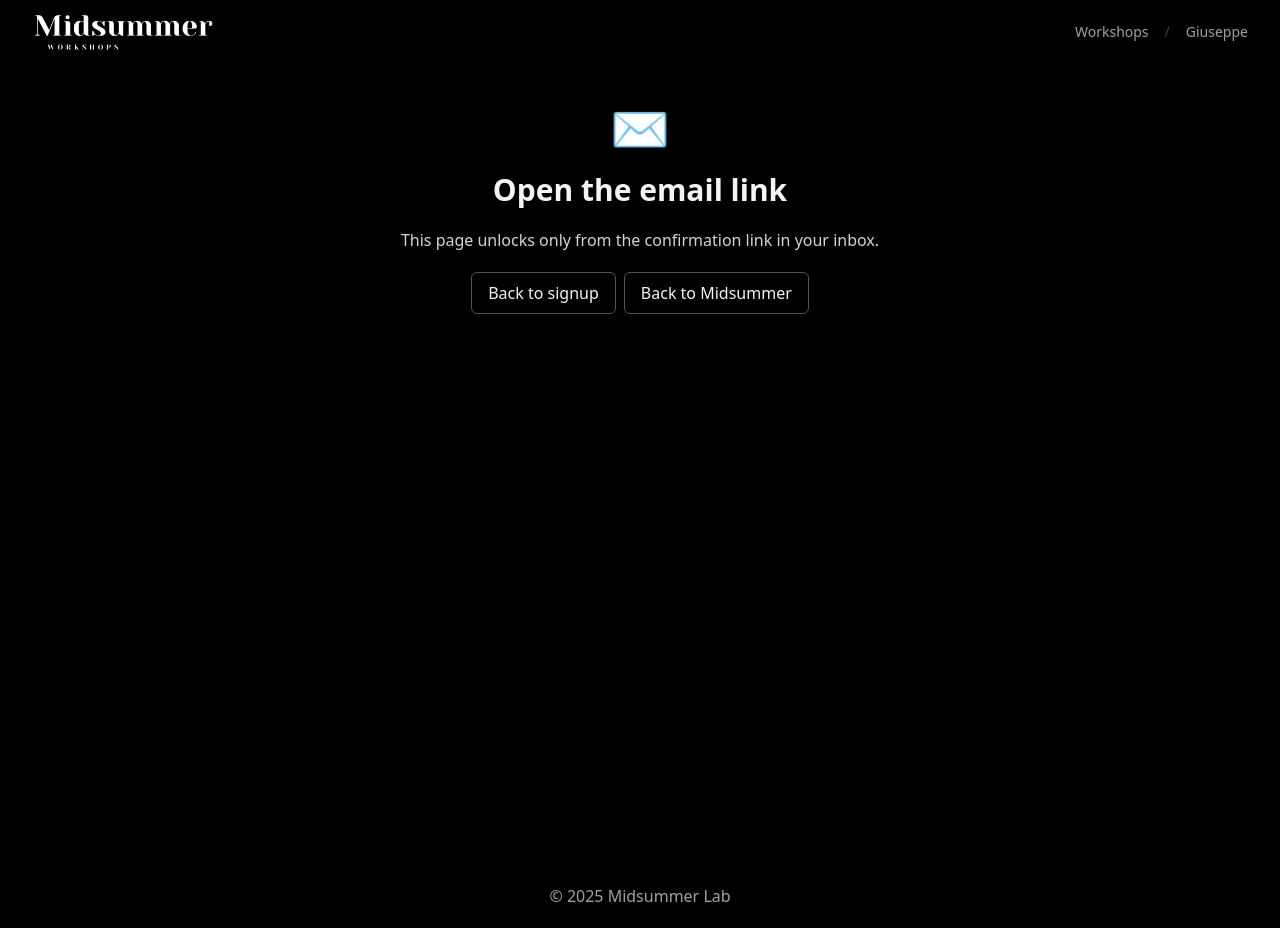
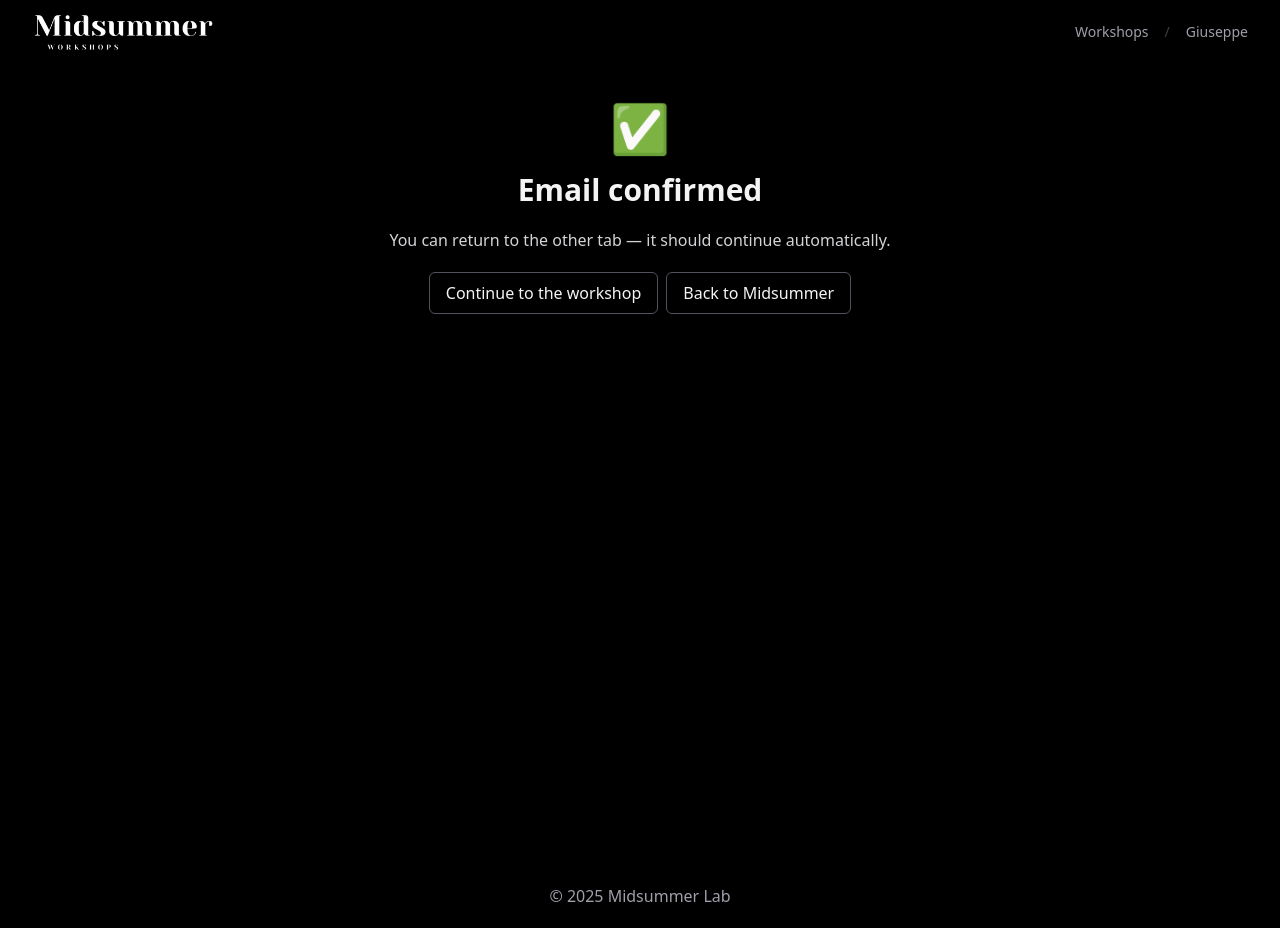
Before and after one commit to giosolazzo/midsummer, a Next.js app: page /midsummer/1/confirmed in a window 1280 px wide. Built offline with nearby package versions, Linux system fonts and the light colour scheme.

Commit message:
Fix Buttondown gate flow

```diff
--- a/src/app/midsummer/[slug]/confirmed/page.tsx
+++ b/src/app/midsummer/[slug]/confirmed/page.tsx
@@ -1,35 +1,21 @@
 "use client";
 
 import Link from "next/link";
-import { useEffect, useMemo } from "react";
+import { useEffect } from "react";
 
 export default function Confirmed({ params }: { params: { slug: string } }) {
   const { slug } = params;
 
-  const hasEvidence = useMemo(() => {
-    if (typeof window === "undefined") return false;
-    const sp = new URLSearchParams(window.location.search);
-    // Buttondown often includes something email-ish; we accept any of these as “evidence”
-    return Boolean(
-      sp.get("email_address") ||
-        sp.get("email") ||
-        sp.get("subscriber") ||
-        sp.get("subscriber_id")
-    );
-  }, []);
-
   useEffect(() => {
-    if (!hasEvidence) return;
-
+    // Treat arriving here as the confirmation event.
+    // (Buttondown may not include query params.)
     try {
       localStorage.setItem(`ms_${slug}_status`, "confirmed");
+      localStorage.setItem(`ms_${slug}_confirmed_at`, String(Date.now()));
 
       const sp = new URLSearchParams(window.location.search);
       const em =
-        sp.get("email_address") ||
-        sp.get("email") ||
-        sp.get("subscriber") ||
-        "";
+        sp.get("email_address") || sp.get("email") || sp.get("subscriber") || "";
       if (em) localStorage.setItem(`ms_${slug}_email`, em);
     } catch {}
 
@@ -38,43 +24,15 @@ export default function Confirmed({ params }: { params: { slug: string } }) {
       ch.postMessage({ type: "confirmed", guest: slug });
       ch.close();
     } catch {}
-  }, [slug, hasEvidence]);
-
-  if (!hasEvidence) {
-    return (
-      <main className="min-h-screen bg-black text-zinc-100 px-6 py-10">
-        <div className="max-w-xl mx-auto text-center space-y-5">
-          <div className="text-5xl">✉️</div>
-          <h1 className="text-3xl font-semibold">Open the email link</h1>
-          <p className="text-zinc-300">
-            This page unlocks only from the confirmation link in your inbox.
-          </p>
-          <div className="flex flex-col sm:flex-row gap-2 justify-center">
-            <Link
-              className="px-4 py-2 rounded-md border border-zinc-600 hover:bg-zinc-100 hover:text-black transition"
-              href={`/midsummer/${slug}`}
-            >
-              Back to signup
-            </Link>
-            <Link
-              className="px-4 py-2 rounded-md border border-zinc-600 hover:bg-zinc-100 hover:text-black transition"
-              href="/midsummer"
-            >
-              Back to Midsummer
-            </Link>
-          </div>
-        </div>
-      </main>
-    );
-  }
+  }, [slug]);
 
   return (
     <main className="min-h-screen bg-black text-zinc-100 px-6 py-10">
       <div className="max-w-xl mx-auto text-center space-y-5">
         <div className="text-5xl">✅</div>
-        <h1 className="text-3xl font-semibold">You’re in!</h1>
+        <h1 className="text-3xl font-semibold">Email confirmed</h1>
         <p className="text-zinc-300">
-          Return to the other tab — it should continue automatically.
+          You can return to the other tab — it should continue automatically.
         </p>
 
         <div className="flex flex-col sm:flex-row gap-2 justify-center">
@@ -82,7 +40,7 @@ export default function Confirmed({ params }: { params: { slug: string } }) {
             className="px-4 py-2 rounded-md border border-zinc-600 hover:bg-zinc-100 hover:text-black transition"
             href={`/midsummer/${slug}/workshop`}
           >
-            Go to the workshop
+            Continue to the workshop
           </Link>
           <Link
             className="px-4 py-2 rounded-md border border-zinc-600 hover:bg-zinc-100 hover:text-black transition"
--- a/src/app/midsummer/[slug]/pending/page.tsx
+++ b/src/app/midsummer/[slug]/pending/page.tsx
@@ -4,20 +4,31 @@ import { useEffect } from "react";
 import { useRouter } from "next/navigation";
 import Link from "next/link";
 
+const CONFIRM_TTL_MS = 1000 * 60 * 60 * 24; // 24 hours
+
+function isFreshConfirmed(slug: string) {
+  try {
+    const status = localStorage.getItem(`ms_${slug}_status`);
+    const atRaw = localStorage.getItem(`ms_${slug}_confirmed_at`);
+    const at = atRaw ? Number(atRaw) : 0;
+    if (status !== "confirmed" || !at) return false;
+    return Date.now() - at < CONFIRM_TTL_MS;
+  } catch {
+    return false;
+  }
+}
+
 export default function Pending({ params }: { params: { slug: string } }) {
   const router = useRouter();
   const { slug } = params;
 
   useEffect(() => {
-    // if this browser is already marked confirmed, go straight in
-    try {
-      if (localStorage.getItem(`ms_${slug}_status`) === "confirmed") {
-        router.replace(`/midsummer/${slug}/workshop`);
-        return;
-      }
-    } catch {}
+    if (isFreshConfirmed(slug)) {
+      router.replace(`/midsummer/${slug}/workshop`);
+      return;
+    }
 
-    // otherwise, listen for a broadcast from the /confirmed page
+    // Listen for broadcast from /confirmed (when user clicks email link)
     let ch: BroadcastChannel | null = null;
     try {
       ch = new BroadcastChannel(`ms_midsummer_${slug}`);
@@ -28,10 +39,16 @@ export default function Pending({ params }: { params: { slug: string } }) {
       };
     } catch {}
 
+    // Also poll in case BroadcastChannel fails (Safari quirks, etc.)
+    const t = setInterval(() => {
+      if (isFreshConfirmed(slug)) router.replace(`/midsummer/${slug}/workshop`);
+    }, 800);
+
     return () => {
       try {
         ch?.close();
       } catch {}
+      clearInterval(t);
     };
   }, [router, slug]);
 
@@ -62,9 +79,8 @@ export default function Pending({ params }: { params: { slug: string } }) {
           </ul>
         </div>
 
-        {/* ❌ Removed the direct “continue to workshop” link (bypass) */}
         <p className="text-sm text-zinc-400">
-          After you click the confirmation link, this page will unlock automatically.
+          After confirmation, the workshop unlocks on this device for 24 hours.
         </p>
       </div>
     </main>
--- a/src/app/midsummer/[slug]/workshop/page.tsx
+++ b/src/app/midsummer/[slug]/workshop/page.tsx
@@ -5,32 +5,33 @@ import Link from "next/link";
 import { useRouter } from "next/navigation";
 import { WORKSHOPS } from "@/workshops";
 
+const CONFIRM_TTL_MS = 1000 * 60 * 60 * 24; // 24 hours
+
+function isFreshConfirmed(slug: string) {
+  try {
+    const status = localStorage.getItem(`ms_${slug}_status`);
+    const atRaw = localStorage.getItem(`ms_${slug}_confirmed_at`);
+    const at = atRaw ? Number(atRaw) : 0;
+    if (status !== "confirmed" || !at) return false;
+    return Date.now() - at < CONFIRM_TTL_MS;
+  } catch {
+    return false;
+  }
+}
+
 export default function Workshop({ params }: { params: { slug: string } }) {
   const router = useRouter();
   const { slug } = params;
 
   const w = useMemo(() => WORKSHOPS[slug], [slug]);
 
-  // ✅ ENFORCE GATE: if not confirmed in this browser, send to /pending
   useEffect(() => {
-    try {
-      const status = localStorage.getItem(`ms_${slug}_status`);
-      if (status !== "confirmed") {
-        router.replace(`/midsummer/${slug}/pending`);
-      }
-    } catch {
-      // If localStorage is blocked, treat as unconfirmed
+    if (!isFreshConfirmed(slug)) {
       router.replace(`/midsummer/${slug}/pending`);
     }
   }, [router, slug]);
 
-  // While redirecting (or checking), render nothing to avoid a flash
-  try {
-    const status = localStorage.getItem(`ms_${slug}_status`);
-    if (status !== "confirmed") return null;
-  } catch {
-    return null;
-  }
+  if (!isFreshConfirmed(slug)) return null;
 
   if (!w) {
     return (
@@ -50,7 +51,6 @@ export default function Workshop({ params }: { params: { slug: string } }) {
   return (
     <main className="min-h-screen bg-[--color-bg] text-[--color-fg] px-6 py-14">
       <div className="max-w-3xl mx-auto space-y-8">
-        {/* Header */}
         <header className="space-y-2">
           <p className="text-sm/6 opacity-70">
             <Link href="/midsummer" className="underline underline-offset-4">
@@ -64,7 +64,6 @@ export default function Workshop({ params }: { params: { slug: string } }) {
           </p>
         </header>
 
-        {/* Video (or placeholder) */}
         {w.video ? (
           <video
             controls
@@ -78,7 +77,6 @@ export default function Workshop({ params }: { params: { slug: string } }) {
           </div>
         )}
 
-        {/* Worksheet link */}
         {w.sheet ? (
           <a
             className="inline-block rounded-[9999px] px-5 py-2 border border-black/20 hover:bg-black/[.04] transition"
@@ -94,7 +92,6 @@ export default function Workshop({ params }: { params: { slug: string } }) {
           </p>
         )}
 
-        {/* Simple step list (optional scaffold) */}
         <section className="rounded-[var(--radius-lg)] border border-black/10 bg-white p-5">
           <h2 className="text-lg font-medium mb-2">Suggested flow (15–25 min)</h2>
           <ol className="list-decimal pl-6 text-zinc-800 space-y-1">
```
